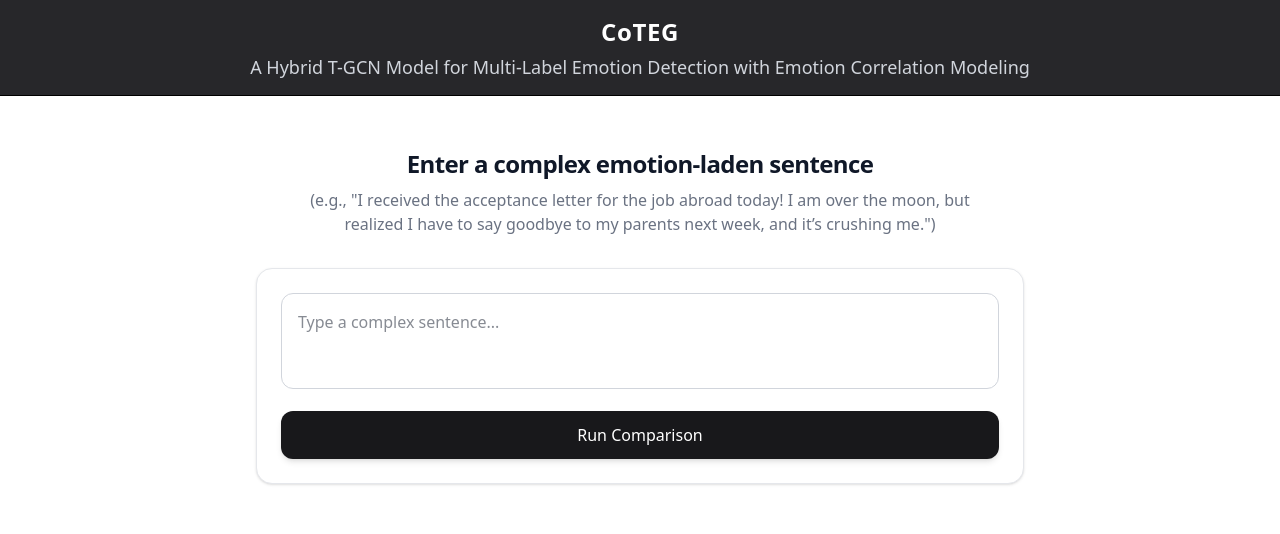
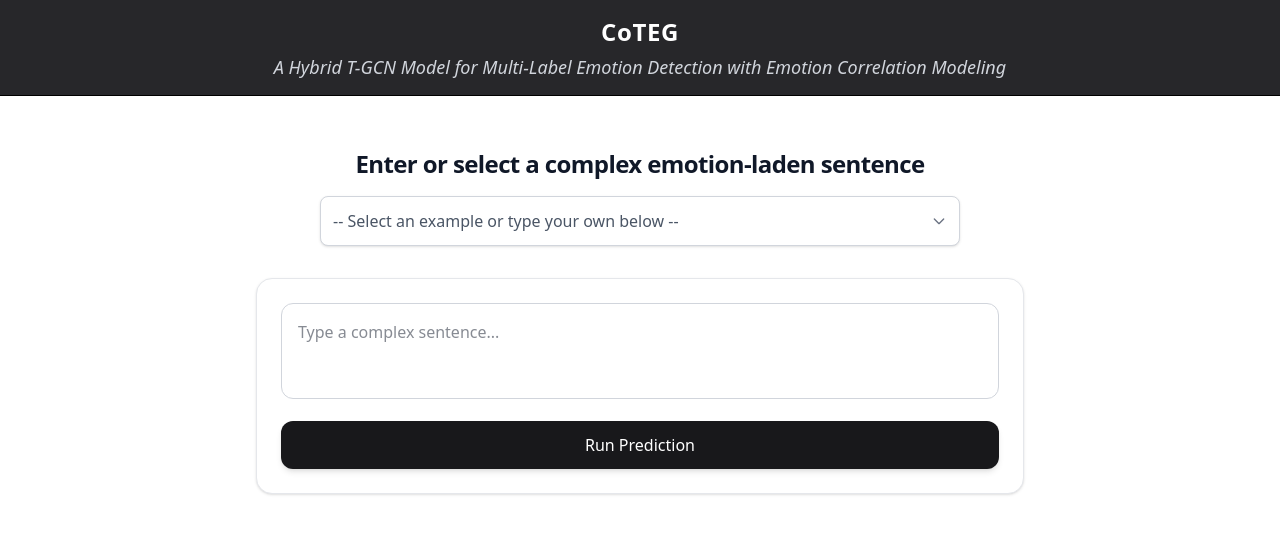
Before and after one commit to LinukaRiviRihan/CoTEG-FYP, a React (Vite) app in the folder frontend/: page / in a window 1280 px wide. Shown: the top 534 px of the page. Built offline with nearby package versions, Linux system fonts and the light colour scheme.

Commit message:
feat: enhanced user selection of moments for test the predictions

```diff
--- a/frontend/src/components/common/Navbar.jsx
+++ b/frontend/src/components/common/Navbar.jsx
@@ -5,7 +5,7 @@ export default function Navbar() {
         <h1 className="text-xl md:text-2xl font-bold tracking-wide text-white">
           CoTEG
         </h1>
-        <h2 className="mt-1 md:mt-2 text-sm md:text-lg text-gray-300 max-w-md md:max-w-none leading-tight">
+        <h2 className="mt-1 md:mt-2 text-sm md:text-lg text-gray-300 italic max-w-md md:max-w-none leading-tight">
           A Hybrid T-GCN Model for Multi-Label Emotion Detection with Emotion
           Correlation Modeling
         </h2>
--- a/frontend/src/pages/Home.jsx
+++ b/frontend/src/pages/Home.jsx
@@ -1,4 +1,4 @@
-import { useState } from 'react';
+import { useState, useRef, useEffect } from 'react';
 import ModelPanel from '../features/home/components/ModelPanel.jsx';
 import { predictApi } from '../features/home/api/predictApi.jsx';
 
@@ -7,23 +7,113 @@ export default function Home() {
   const [loading, setLoading] = useState(false);
   const [baselineData, setBaselineData] = useState(null);
   const [cotegData, setCotegData] = useState(null);
+  const [submittedText, setSubmittedText] = useState('');
+  const [isDropdownOpen, setIsDropdownOpen] = useState(false);
+
+  const dropdownRef = useRef(null);
+
+  const exampleSentences = [
+    {
+      label: "-- Select an example or type your own below --",
+      value: ""
+    },
+    {
+      label: "Moment 1: Empty Nest (Pride & Sadness)",
+      value: "Watching my daughter drive away to college... I've never been so proud, yet the house feels so empty and quiet now."
+    },
+    {
+      label: "Moment 2: Car Trouble (Panic & Fear)",
+      value: "Wait, what? The brakes aren't working! Oh my god, watch out!"
+    },
+    {
+      label: "Moment 3: Post-Exam (Relief & Joy)",
+      value: "I am so glad the exam is finally over."
+    },
+    {
+      label: "Moment 4: Bump in the Night (Terror & Dread)",
+      value: "I heard a loud crash downstairs at 2 AM. I froze in bed, my heart stopped, and I realized I forgot to lock the back door."
+    },
+    {
+      label: "Moment 5: Burnout (Pride & Breakdown)",
+      value: "I was beaming with pride as I handed in the final project, though internally my mind was so broken and burned out that I just wanted to lock myself in a dark room and cry."
+    }
+  ];
+
+  useEffect(() => {
+    const handleClickOutside = (event) => {
+      if (dropdownRef.current && !dropdownRef.current.contains(event.target)) {
+        setIsDropdownOpen(false);
+      }
+    };
+    document.addEventListener("mousedown", handleClickOutside);
+    return () => document.removeEventListener("mousedown", handleClickOutside);
+  }, []);
 
   const handlePredict = () => {
-    predictApi(text, setLoading, setBaselineData, setCotegData);
+    if (!text.trim()) return;
+    setSubmittedText(text);
+    predictApi(text, setLoading, setBaselineData, setCotegData).then(r => {
+      if (!r.success) {
+        alert("An error occurred while processing your request. Please try again.");
+      }
+    });
   };
+
+  const currentSelectionLabel = exampleSentences.find(e => e.value === text)?.label || exampleSentences[0].label;
 
   return (
     <main className="min-h-screen px-4 py-6 md:px-6 md:py-8 font-sans text-gray-900">
       <section className="max-w-7xl mx-auto space-y-6 md:space-y-8">
-        <header className="text-center space-y-2">
+
+        <header className="text-center space-y-4">
           <h1 className="text-xl md:text-2xl font-bold tracking-tight px-2">
-            Enter a complex emotion-laden sentence
+            Enter or select a complex emotion-laden sentence
           </h1>
-          <p className="text-sm md:text-base text-gray-500 max-w-2xl mx-auto">
-            (e.g., "I received the acceptance letter for the job abroad today! I
-            am over the moon, but realized I have to say goodbye to my parents
-            next week, and it’s crushing me.")
-          </p>
+
+          {/* Dropdown */}
+          <div className="max-w-2xl mx-auto px-4" ref={dropdownRef}>
+            <div className="relative">
+              <button
+                type="button"
+                onClick={() => setIsDropdownOpen(!isDropdownOpen)}
+                className="w-full flex items-center justify-between text-left text-sm md:text-base text-gray-600 bg-white border border-gray-300 rounded-lg p-3 shadow-sm focus:outline-none focus:ring-2 focus:ring-blue-500 transition-all cursor-pointer"
+              >
+                <span className="truncate pr-4">{currentSelectionLabel}</span>
+                <svg
+                  className={`w-4 h-4 text-gray-500 flex-shrink-0 transition-transform duration-200 ${isDropdownOpen ? 'rotate-180' : ''}`}
+                  fill="none"
+                  stroke="currentColor"
+                  viewBox="0 0 24 24"
+                >
+                  <path strokeLinecap="round" strokeLinejoin="round" strokeWidth="2" d="M19 9l-7 7-7-7" />
+                </svg>
+              </button>
+
+              {/* Dropdown Menu Options */}
+              {isDropdownOpen && (
+                <div className="absolute z-10 w-full mt-2 bg-white border border-gray-200 rounded-xl shadow-lg overflow-hidden transition-all">
+                  <ul className="p-1.5">
+                    {exampleSentences.slice(1).map((example, index) => (
+                      <li
+                        key={index}
+                        onClick={() => {
+                          setText(example.value);
+                          setIsDropdownOpen(false);
+                        }}
+                        className={`px-3 py-2.5 mx-0.5 my-0.5 rounded-md text-sm md:text-base text-left cursor-pointer transition-colors
+                          ${text === example.value
+                            ? 'bg-gray-200 text-gray-900 font-medium'
+                            : 'text-gray-600 hover:bg-gray-200 hover:text-gray-900'
+                          }`}
+                      >
+                        {example.label}
+                      </li>
+                    ))}
+                  </ul>
+                </div>
+              )}
+            </div>
+          </div>
         </header>
 
         {/* Input Area */}
@@ -49,12 +139,18 @@ export default function Home() {
                   : 'bg-zinc-900 hover:bg-zinc-800 shadow-md active:scale-[0.99]'
               }
             `}>
-            {loading ? 'Analyzing...' : 'Run Comparison'}
+            {loading ? 'Analyzing...' : 'Run Prediction'}
           </button>
         </div>
 
-        {/* Results Grid */}
+        {/* Results Section */}
         {baselineData && cotegData && (
+          <div className="space-y-6">
+            <div className="p-4 border border-gray-200 rounded-xl text-center max-w-4xl mx-auto shadow-sm">
+              <span className="font-semibold text-gray-800">Analyzed Sentence: </span>
+              <span className="text-gray-600 italic">"{submittedText}"</span>
+            </div>
+
             <div className="grid grid-cols-1 lg:grid-cols-2 gap-6 md:gap-8 items-start">
               <ModelPanel
                 modelName="CoTEG (Graph Enhanced)"
@@ -68,6 +164,7 @@ export default function Home() {
                 data={baselineData}
               />
             </div>
+          </div>
         )}
       </section>
     </main>
```
Lines whose indentation alone changed are shown as unchanged.
